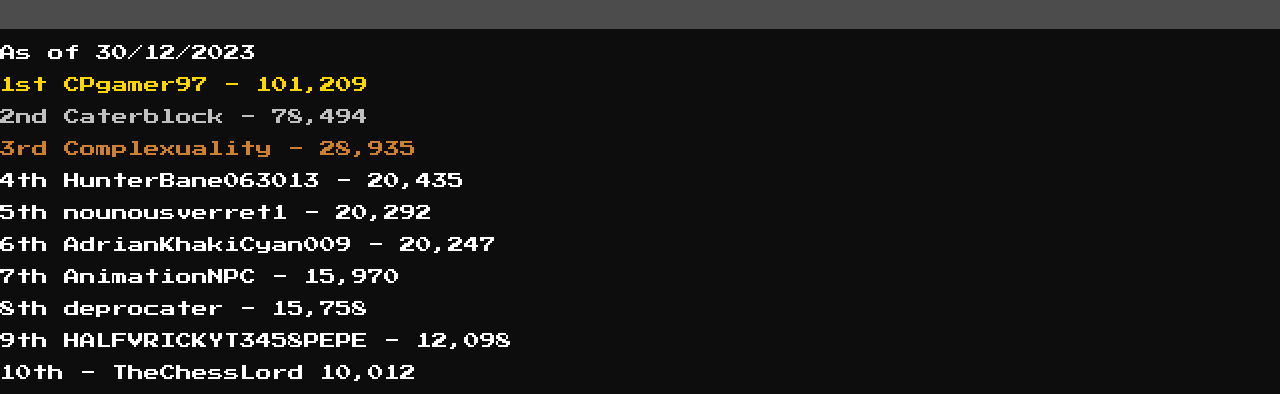
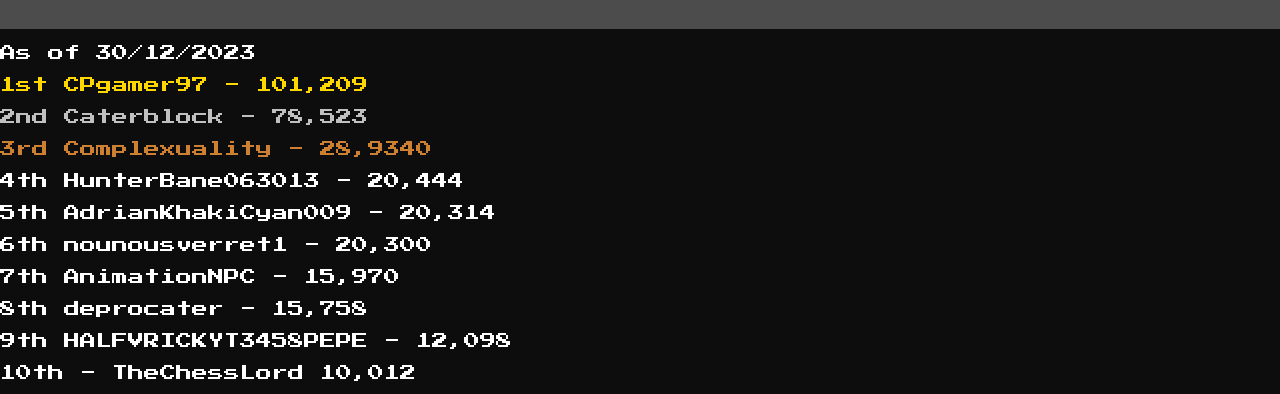
Before and after one commit to ttg700pwiki/ttg700pwiki.github.io, a plain HTML site: page leaderboards/html/kills.html in a window 1280 px wide. Shown: the part 66-460 px from the top of the page. Drawn offline with Linux system fonts and the light colour scheme.

Commit message:
Update kills.html

```diff
--- a/leaderboards/html/kills.html
+++ b/leaderboards/html/kills.html
@@ -46,11 +46,11 @@
     </header>
     <p class="white">As of 30/12/2023</p>
     <p class="gold">1st CPgamer97 - 101,209</p>
-    <p class="silver">2nd Caterblock - 78,494</p>
-    <p class="bronze">3rd Complexuality - 28,935</p>
-    <p class="white">4th HunterBane063013 - 20,435</p>
-    <p class="white">5th nounousverret1 - 20,292</p>
-    <p class="white">6th AdrianKhakiCyan009 - 20,247</p>
+    <p class="silver">2nd Caterblock - 78,523</p>
+    <p class="bronze">3rd Complexuality - 28,9340</p>
+    <p class="white">4th HunterBane063013 - 20,444</p>
+    <p class="white">5th AdrianKhakiCyan009 - 20,314</p>
+    <p class="white">6th nounousverret1 - 20,300</p>
     <p class="white">7th AnimationNPC - 15,970</p>
     <p class="white">8th deprocater - 15,758</p>
     <p class="white">9th HALFVRICKYT3458PEPE - 12,098</p>
```
